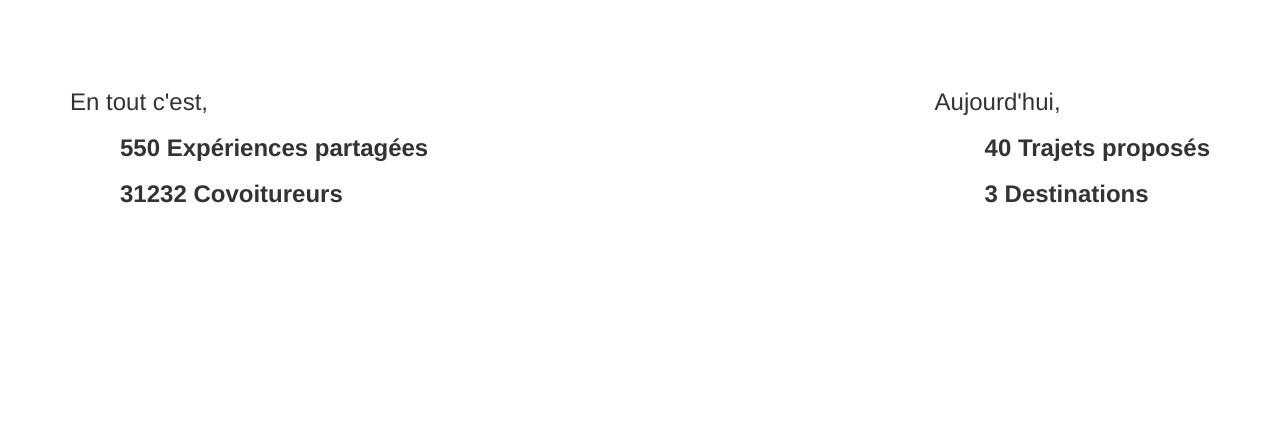
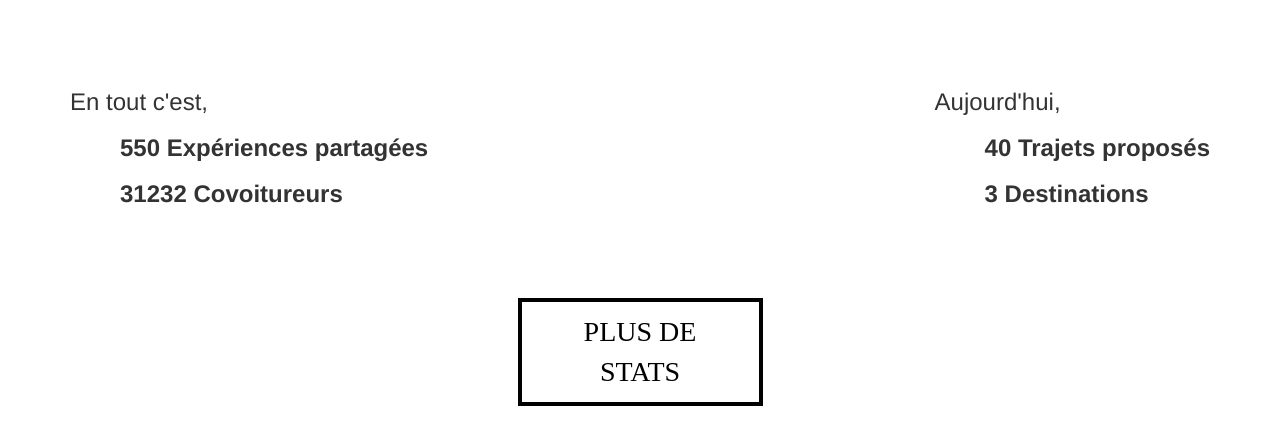
Before and after one commit to KristenGarnier/homepage, a website: page index.html in a window 1280 px wide. Shown: the part 2076-2520 px from the top of the page. Drawn offline with nearby package versions, Linux system fonts and the light colour scheme.

Commit message:
Ajout du bouton de stats

```diff
--- a/css/style.scss
+++ b/css/style.scss
@@ -14,6 +14,21 @@ $blue: #337ab7;
   src: local('SignPainter');
 }
 
+.fancyButtonBlack {
+  font-family: BebasNeue;
+  font-size: 2em;
+  color: black !important;
+
+  border: black 4px solid !important;
+
+  transition: color ease-in-out 0.2s;
+
+  &::before {
+    background: black !important;
+  }
+}
+
+
 .fancyButton {
   font-family: BebasNeue;
   font-size: 2em;
@@ -27,6 +42,7 @@ $blue: #337ab7;
     background: white !important;
   }
 }
+
 .margin-left-xs{
   @media screen and (max-width: 991px){
     margin-left: 30rem;
@@ -270,6 +286,14 @@ body {
 
     .strong {
       font-weight: 700;
+    }
+
+    button{
+      margin-top : 8rem;
+      padding: 1rem 3rem;
+      &:hover {
+        color: white !important;
+      }
     }
   }
 
--- a/index.html
+++ b/index.html
@@ -510,6 +510,9 @@
                     </div>
                 </div>
             </div>
+            <a href="#" class="noUnderline">
+                <button class="center-block button button--wayra text-uppercase fancyButtonBlack">Plus de stats</button>
+            </a>
         </div>
     </div>
     <div id="video" class="fillScreen">
```
Also changed, not shown: css/style.css, 1 other file.
